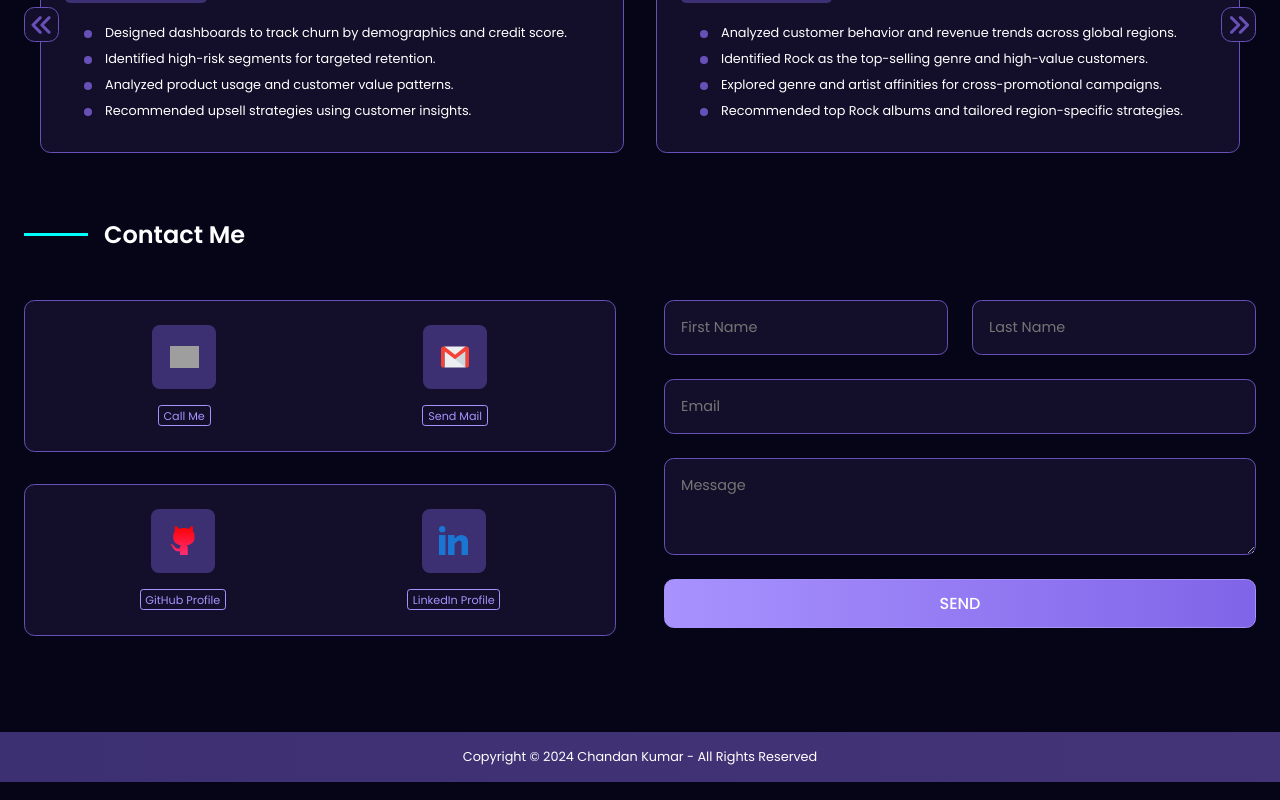
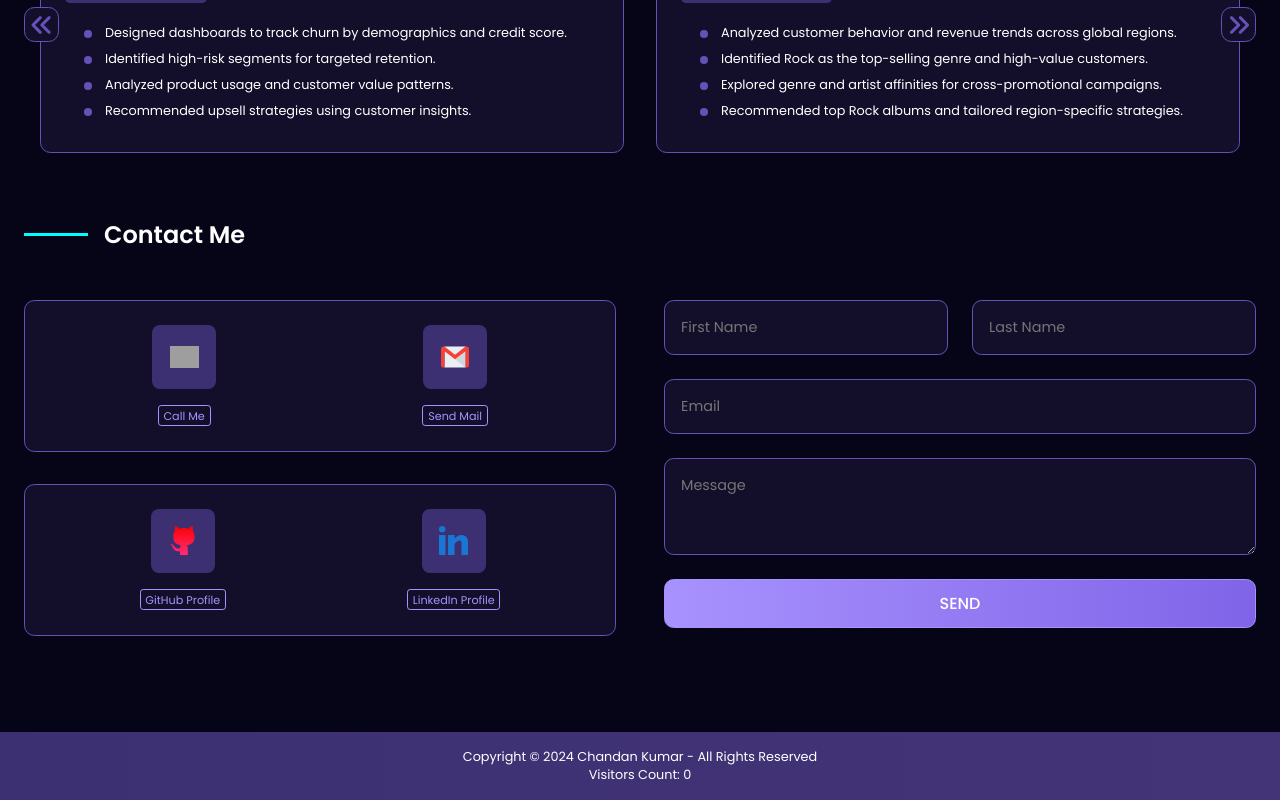
Before and after one commit to ChandanKr/portfolio-with-react, a React (Create React App) app: page / in a window 1280 px wide. Shown: the part 2118-2918 px from the top of the page. Built offline with nearby package versions, Linux system fonts and the light colour scheme; no server answers; grey boxes are pictures that could not be loaded.

Commit message:
DemoTrial

```diff
--- a/src/components/Footer/Footer.jsx
+++ b/src/components/Footer/Footer.jsx
@@ -1,8 +1,39 @@
-import React from "react";
+// import React from "react";
+// import "./Footer.css";
+
+// const Footer = () => {
+//   return <div className="footer">Copyright © 2024 Chandan Kumar - All Rights Reserved</div>;
+// };
+
+// export default Footer;
+
+import React, { useEffect, useState } from "react";
 import "./Footer.css";
 
 const Footer = () => {
-  return <div className="footer">Copyright © 2024 Chandan Kumar - All Rights Reserved</div>;
+  const [count, setCount] = useState(0);
+
+  // useEffect(() => {
+  //   fetch("https://api.getcounter.dev/user/chandan-portfolio")
+  //     .then(res => res.json())
+  //     .then(data => setCount(data.count))
+  //     .catch(err => console.error("Visitor counter error:", err));
+  // }, []);
+
+  useEffect(() => {
+    fetch("https://api.getcounter.dev/user/chandan-portfolio-12345")
+      .then((res) => res.json())
+      .then((data) => setCount(data.count))
+      .catch((err) => console.error("Visitor counter error:", err));
+  }, []);
+
+  return (
+    <div className="footer">
+      Copyright © 2024 Chandan Kumar - All Rights Reserved
+      <br />
+      Visitors Count: {count}
+    </div>
+  );
 };
 
 export default Footer;
```
